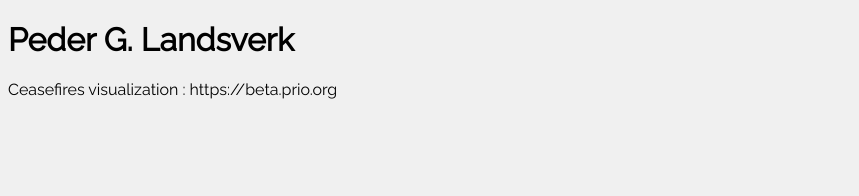
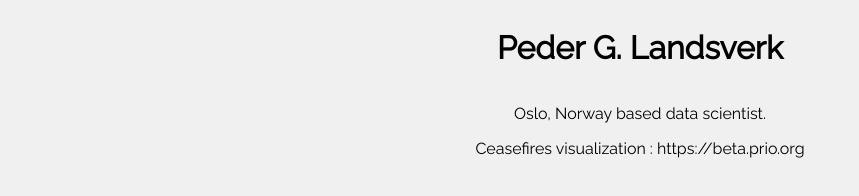
Before and after one commit to Peder2911/peder2911.github.io, a plain HTML site: page index.html in a window 1280 px wide. Shown: the whole page, without its empty margins (0-859 px from the left). Drawn offline with Linux system fonts and the light colour scheme.

Commit message:
Style work, prep
Basic CSS, and added some divs which will contain more interesting stuff

```diff
--- a/css/style.css
+++ b/css/style.css
@@ -6,3 +6,8 @@ html {
 body {
    background: #f0f0f0;
 }
+
+#wrapper {
+   display: grid;
+   place-items: center;
+}
--- a/index.html
+++ b/index.html
@@ -8,8 +8,14 @@
       <link rel="stylesheet" href="css/style.css">
    </head>
    <body>
-      <h1>Peder G. Landsverk</h1>
-      <div id="projects"></div>
+      <div id="wrapper">
+         <h1>Peder G. Landsverk</h1>
+         <p>
+            Oslo, Norway based data scientist.
+         </p>
+         <div id="projects"></div>
+         <div id="links"></div>
+      </div>
       <script src="js/main.js"></script>
    </body>
 </html>
```
